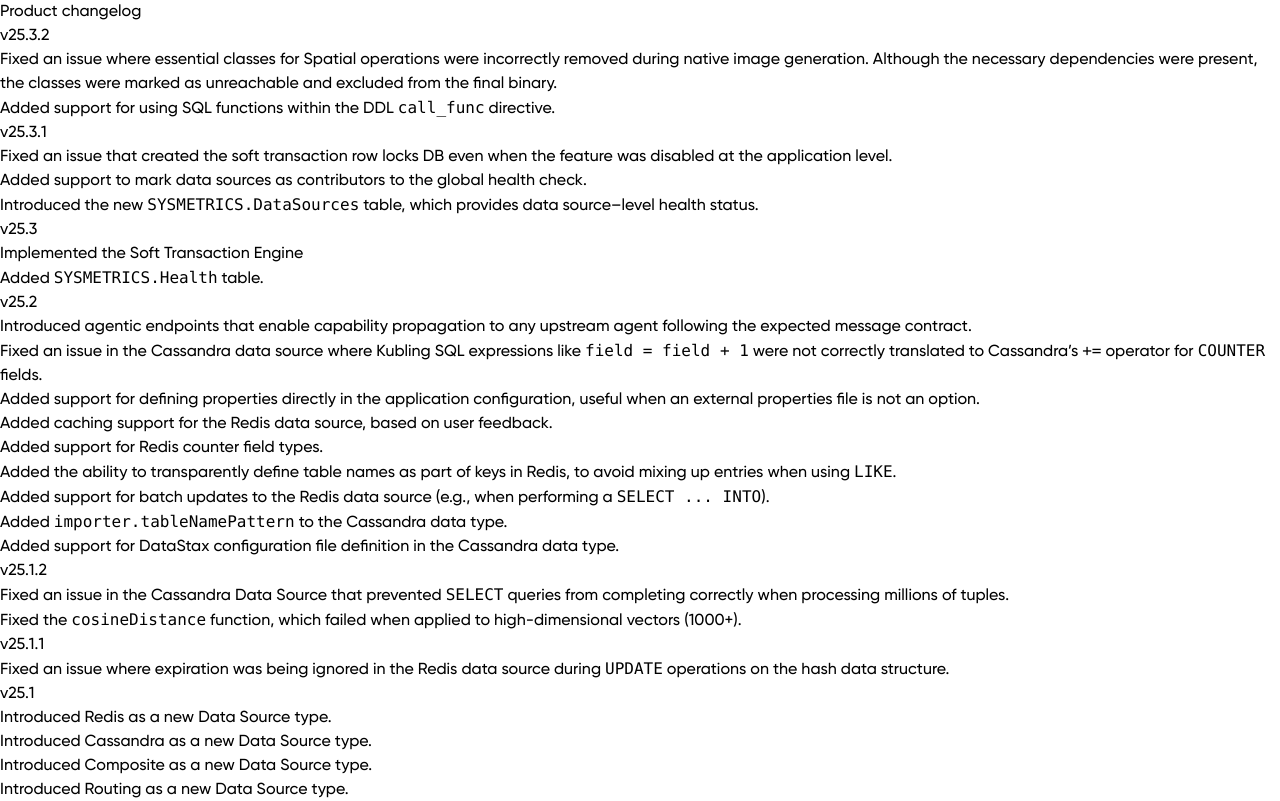
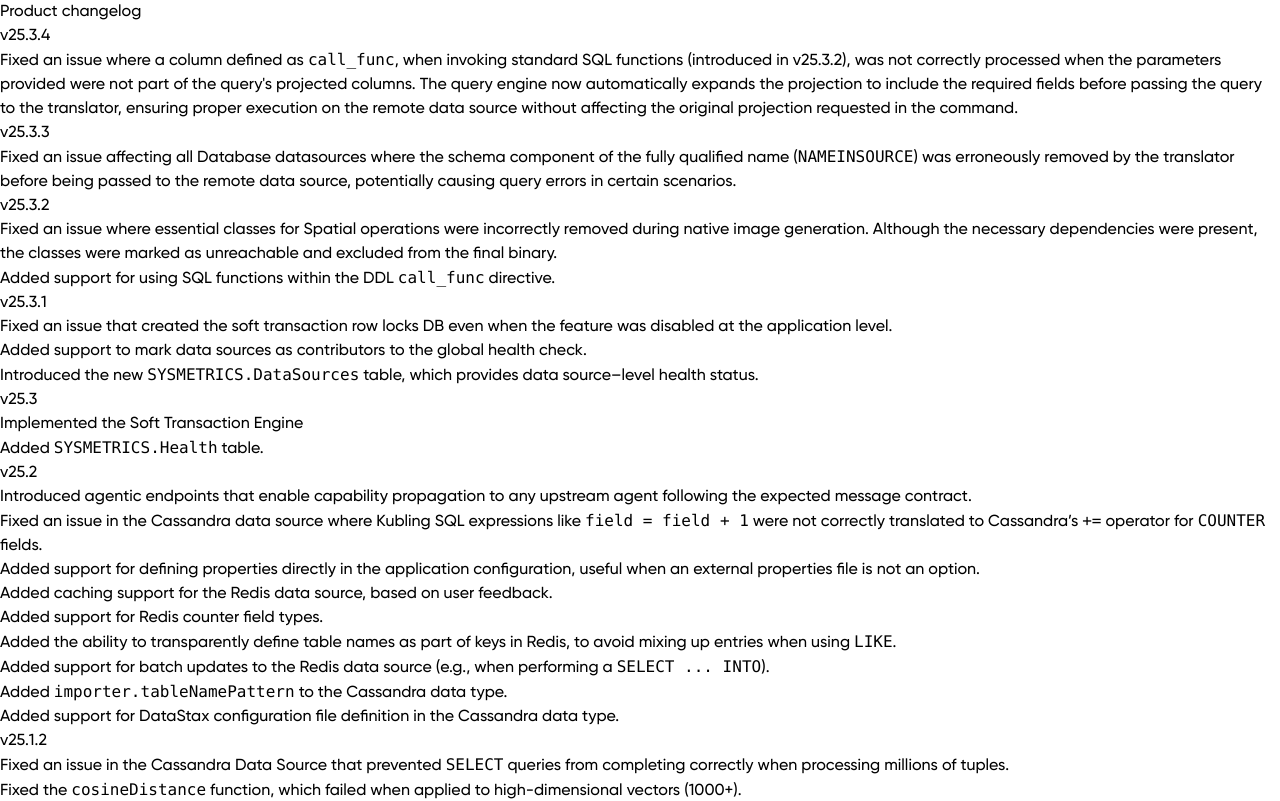
Before and after one commit to kubling-community/kubling-docs, a Next.js app: page /changelog in a window 1280 px wide. Shown: the top 801 px of the page. Built offline with nearby package versions, Linux system fonts and the light colour scheme.

Commit message:
Adjusted to cover v25.3.4

```diff
--- a/pages/changelog.mdx
+++ b/pages/changelog.mdx
@@ -1,4 +1,14 @@
 # Product changelog
+
+## v25.3.4
+- Fixed an issue where a column defined as `call_func`, when invoking standard SQL functions (introduced in v25.3.2),
+was not correctly processed when the parameters provided were not part of the query's projected columns.
+The query engine now automatically expands the projection to include the required fields before passing the query to the translator,
+ensuring proper execution on the remote data source without affecting the original projection requested in the command.
+
+## v25.3.3
+- Fixed an issue affecting all Database datasources where the schema component of the fully qualified name (`NAMEINSOURCE`) was erroneously removed by
+the translator before being passed to the remote data source, potentially causing query errors in certain scenarios.
 
 ## v25.3.2
 - Fixed an issue where essential classes for Spatial operations were incorrectly removed during native image generation.
```
Also changed, not shown: pages/clients/drivers/hibernate.mdx (+2 -2 lines), pages/clients/drivers/native_jdbc.mdx (+1 -1 lines), 1 other file (tests, documents, lock files or other folders).
